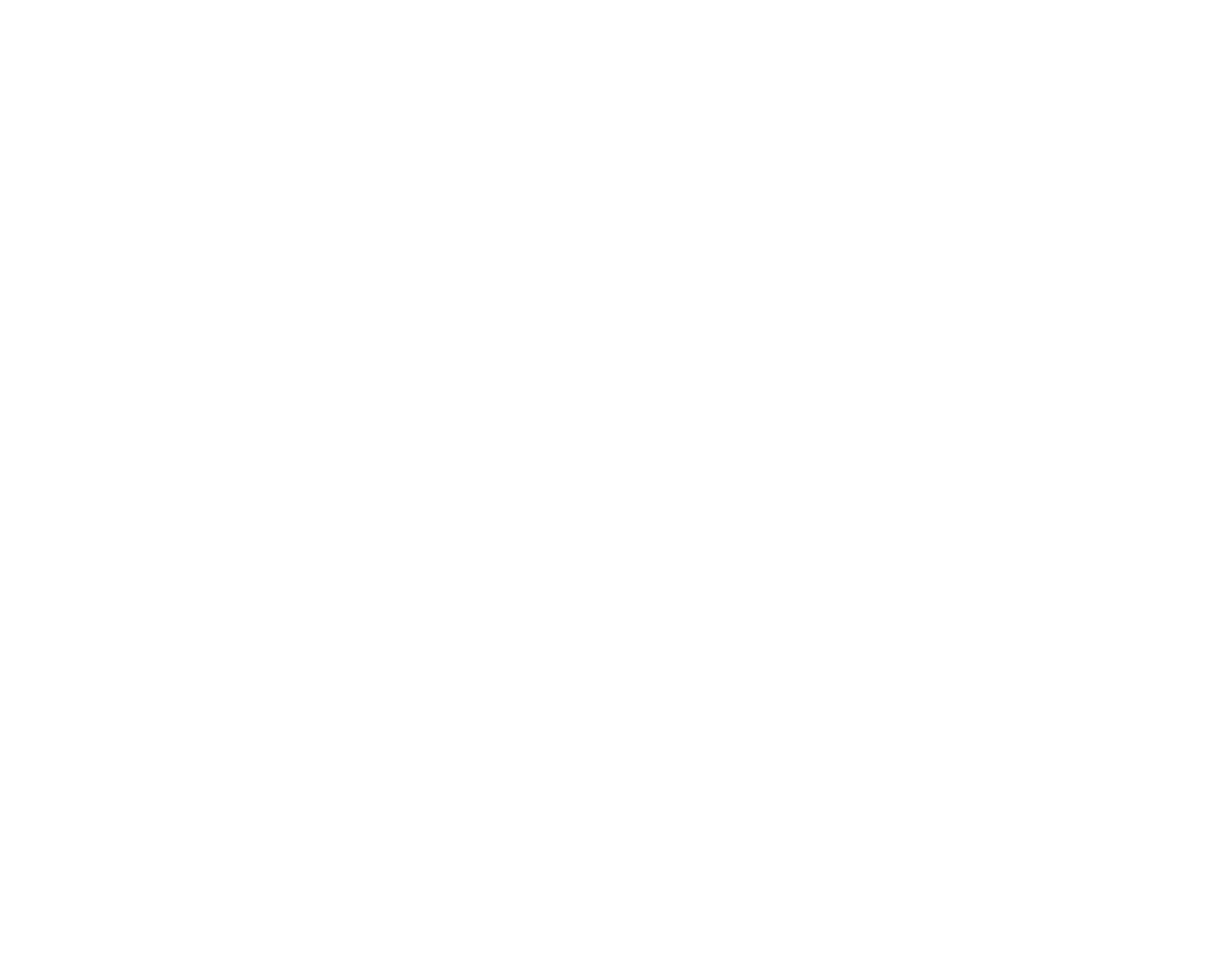
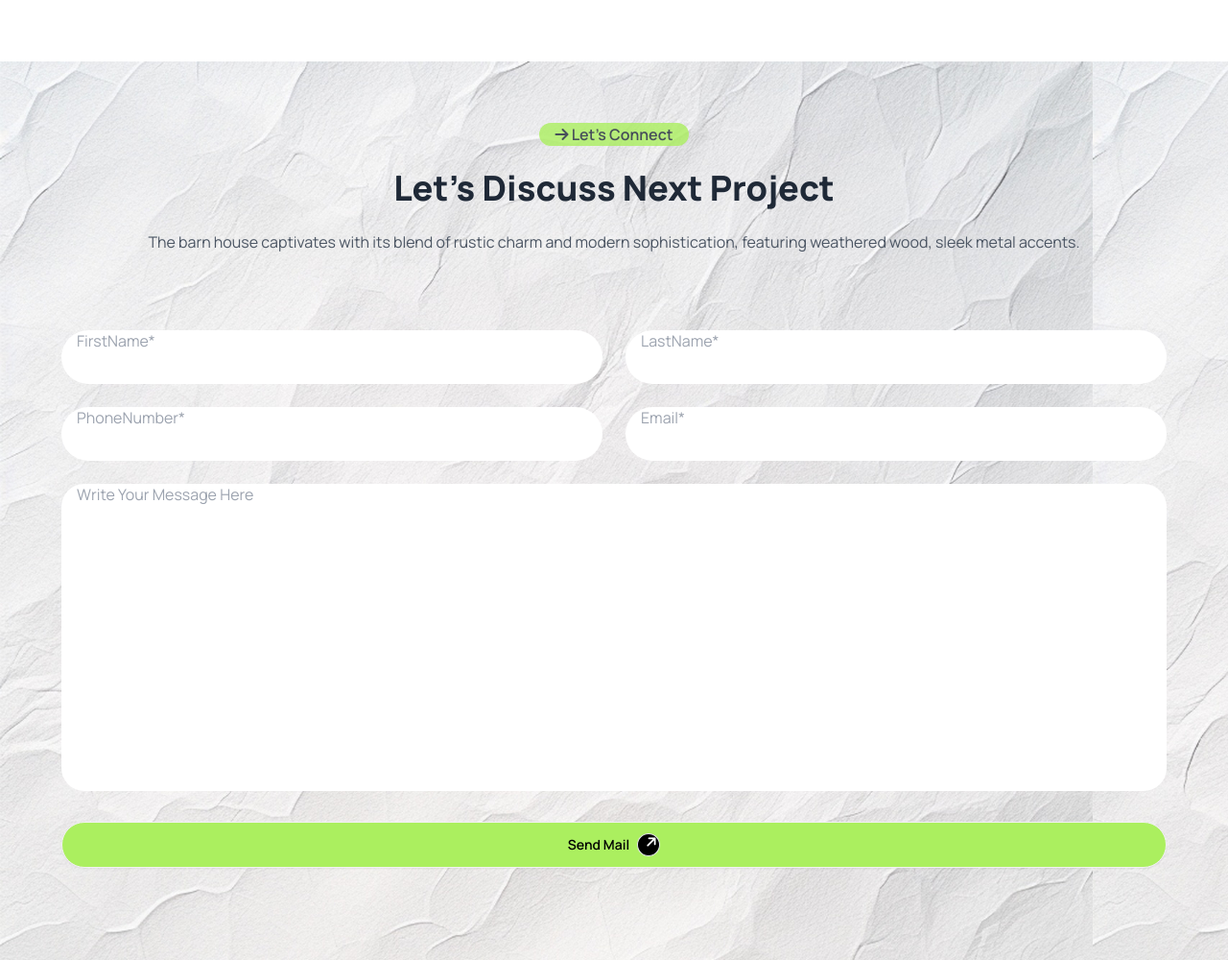
Before and after one commit to AsadEducation/B10A3, a plain HTML site: page index.html in a window 1280 px wide. Shown: the whole page at 96% size. Before the commit the page ends 800 px from the top, so only its background shows below. Drawn offline with nearby package versions, Linux system fonts and the light colour scheme.

Commit message:
form section done

```diff
--- a/index.html
+++ b/index.html
@@ -23,6 +23,12 @@
         .manrope {
             font-family: "Manrope", sans-serif;
         }
+
+        input::placeholder {
+            position: absolute;
+            top:0;
+            left:1;
+        }
     </style>
 
 
@@ -44,6 +50,7 @@
                     },
                     backgroundImage: {
                         tarkata: "url('./assets/Vector.png')",
+                        paper: "url('./assets/bg.jpg')",
 
                     },
                 },
@@ -314,7 +321,7 @@
 
         <!-- unique faq section  -->
 
-        <section class="hidden px-3 sm:px-16 py-16 mt-12 sm:mt-16">
+        <section class="hidden px-3 md:px-16 py-16 mt-12 md:mt-16">
             <section class="mt-10 md:mt-20">
                 <h1 class="text-3xl md:text-4xl text-center font-extrabold mb-12">Frequently Asked Questions
                 </h1>
@@ -334,7 +341,8 @@
                                 <div class="collapse-title text-xl font-medium">What unit types are available?
                                 </div>
                                 <div class="collapse-content">
-                                    <p>Studio to 3-bedroom apartments, offering 500-1500 sq. ft. with modern finishes, open layouts, and ample storage space.
+                                    <p>Studio to 3-bedroom apartments, offering 500-1500 sq. ft. with modern finishes,
+                                        open layouts, and ample storage space.
                                     </p>
                                 </div>
                             </div>
@@ -343,7 +351,8 @@
                                 <div class="collapse-title text-xl font-medium">What amenities does the building offer?
                                 </div>
                                 <div class="collapse-content">
-                                    <p>Residents enjoy a gym, rooftop terrace, co-working space, 24/7 concierge service, and secured access for all common areas. </p>
+                                    <p>Residents enjoy a gym, rooftop terrace, co-working space, 24/7 concierge service,
+                                        and secured access for all common areas. </p>
                                 </div>
                             </div>
                             <div class="collapse collapse-arrow border  border-blue-300">
@@ -351,7 +360,8 @@
                                 <div class="collapse-title text-xl font-medium">What are the lease terms offered?
                                 </div>
                                 <div class="collapse-content">
-                                    <p>Flexible lease options of 6, 12, and 24 months are available, catering to both short-term and long-term residents. </p>
+                                    <p>Flexible lease options of 6, 12, and 24 months are available, catering to both
+                                        short-term and long-term residents. </p>
                                 </div>
                             </div>
                             <div class="collapse collapse-arrow border  border-blue-300">
@@ -359,15 +369,18 @@
                                 <div class="collapse-title text-xl font-medium">Is parking available for residents?
                                 </div>
                                 <div class="collapse-content">
-                                    <p>Yes, secure underground parking is provided, along with bike storage and electric vehicle charging stations for residents’ convenience. </p>
+                                    <p>Yes, secure underground parking is provided, along with bike storage and electric
+                                        vehicle charging stations for residents’ convenience. </p>
                                 </div>
                             </div>
                             <div class="collapse collapse-arrow border  border-blue-300">
                                 <input type="radio" name="my-accordion-2" checked="checked" />
-                                <div class="collapse-title text-xl font-medium">Is the building close to public transportation?
+                                <div class="collapse-title text-xl font-medium">Is the building close to public
+                                    transportation?
                                 </div>
                                 <div class="collapse-content">
-                                    <p>Yes, it's within walking distance to major bus and subway lines, making commuting convenient and efficient.. </p>
+                                    <p>Yes, it's within walking distance to major bus and subway lines, making commuting
+                                        convenient and efficient.. </p>
                                 </div>
                             </div>
                             <div class="collapse collapse-arrow border  border-blue-300">
@@ -375,7 +388,8 @@
                                 <div class="collapse-title text-xl font-medium">Are utilities included in the rent?
                                 </div>
                                 <div class="collapse-content">
-                                    <p>Utilities like water, gas, and trash are included. Electricity and internet are billed separately to residents. </p>
+                                    <p>Utilities like water, gas, and trash are included. Electricity and internet are
+                                        billed separately to residents. </p>
                                 </div>
                             </div>
                             <div class="collapse collapse-arrow border  border-blue-300">
@@ -383,7 +397,8 @@
                                 <div class="collapse-title text-xl font-medium">What security features are in place?
                                 </div>
                                 <div class="collapse-content">
-                                    <p>The building has 24/7 security, key fob access, surveillance cameras, and on-site management for enhanced resident safety. </p>
+                                    <p>The building has 24/7 security, key fob access, surveillance cameras, and on-site
+                                        management for enhanced resident safety. </p>
                                 </div>
                             </div>
 
@@ -403,18 +418,47 @@
         <!-- user form input section  -->
 
 
-        <section class="hidden px-3 sm:px-16 py-16 mt-12 sm:mt-16">
+        <section class="bg-paper px-3 sm:px-16 py-16 mt-12 sm:mt-16">
+
+            <!-- text content  -->
+
+            <div class="text-center mb-10  md:mb-20">
+                <div class="mx-auto  bg-arrow_color opacity-80 rounded-2xl px-4 mb-6 w-fit">
+
+                    <i class="fa-solid fa-arrow-right"></i>
+                    <button class=" inline font-semibold">Let's Connect</button>
+                </div>
+                <div>
+                    <h1 class="text-3xl sm:text-4xl font-extrabold fill-title_color mb-6">Let's Discuss Next Project
+                    </h1>
+                    <p class="text-gray-600 mb-6 px-3 sm:px-16 ">The barn house captivates with its blend of
+                        rustic charm and modern sophistication, featuring weathered wood, sleek metal accents.</p>
+                </div>
+            </div>
+            <!-- form content  -->
+
+            <form  action="">
+                <div class="grid grid-cols-1 md:grid-cols-2 gap-6">
+                    <input class="md:col-span-1 col-span-2 p-4 w-full rounded-full" placeholder="FirstName*" type="text">
+                    <input class="md:col-span-1 col-span-2 p-4 w-full rounded-full" placeholder="LastName*" type="text">
+                    <input placeholder="PhoneNumber*" class="w-full rounded-full p-4 md:col-span-1 col-span-2" type="number">
+                    <input placeholder="Email*" class="w-full rounded-full p-4 md:col-span-1 col-span-2 " type="email">
+                    <input placeholder="Write Your Message Here" class="h-64 md:h-80 col-span-2 w-full rounded-3xl p-4" type="text">
+                </div>
+            </form>
+            <!-- ----------------------- -->
+
+
+            <div>
+                <a class="btn bg-arrow_color text-center  rounded-3xl text-black w-full my-8 ">Send Mail
+                    <!-- arrow icon  -->
+                    <i
+                        class="border bg-black text-white rounded-full fa-solid w-6 h-6 transform rotate-45  fa-arrow-up"></i>
+                </a>
+
+            </div>
 
         </section>
-
-
-
-
-
-
-
-
-
 
     </main>
 
```
Also changed, not shown: repeat-copy.html (+9 -0 lines).
